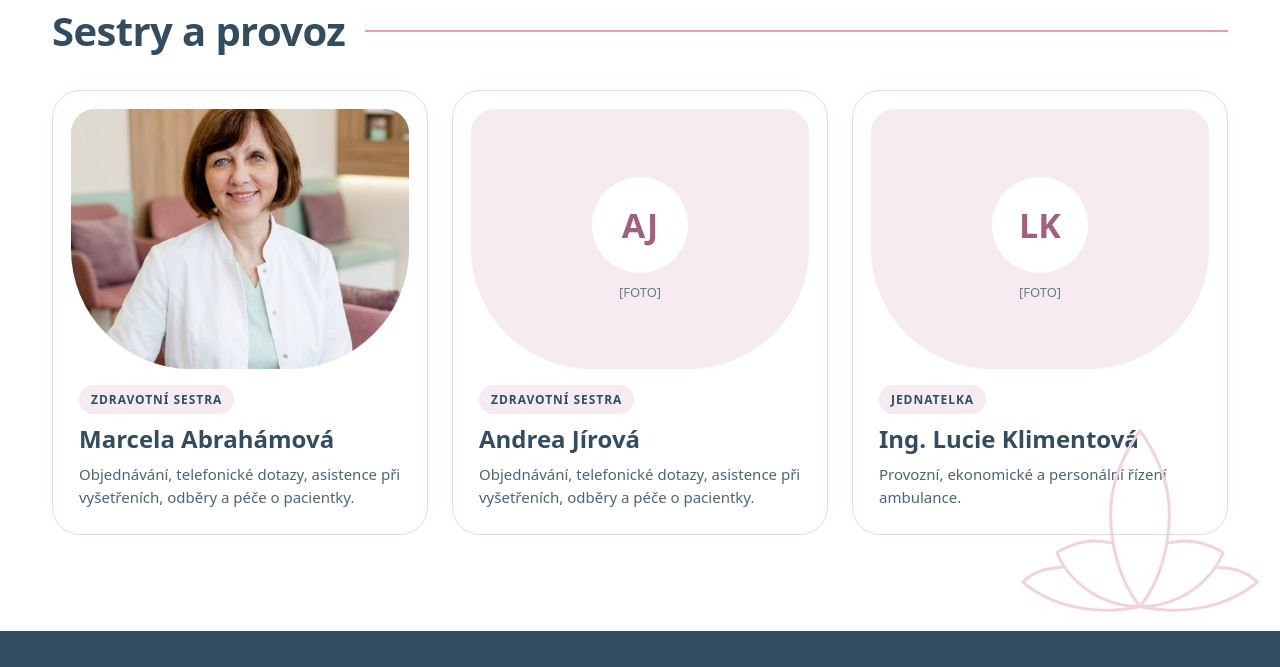
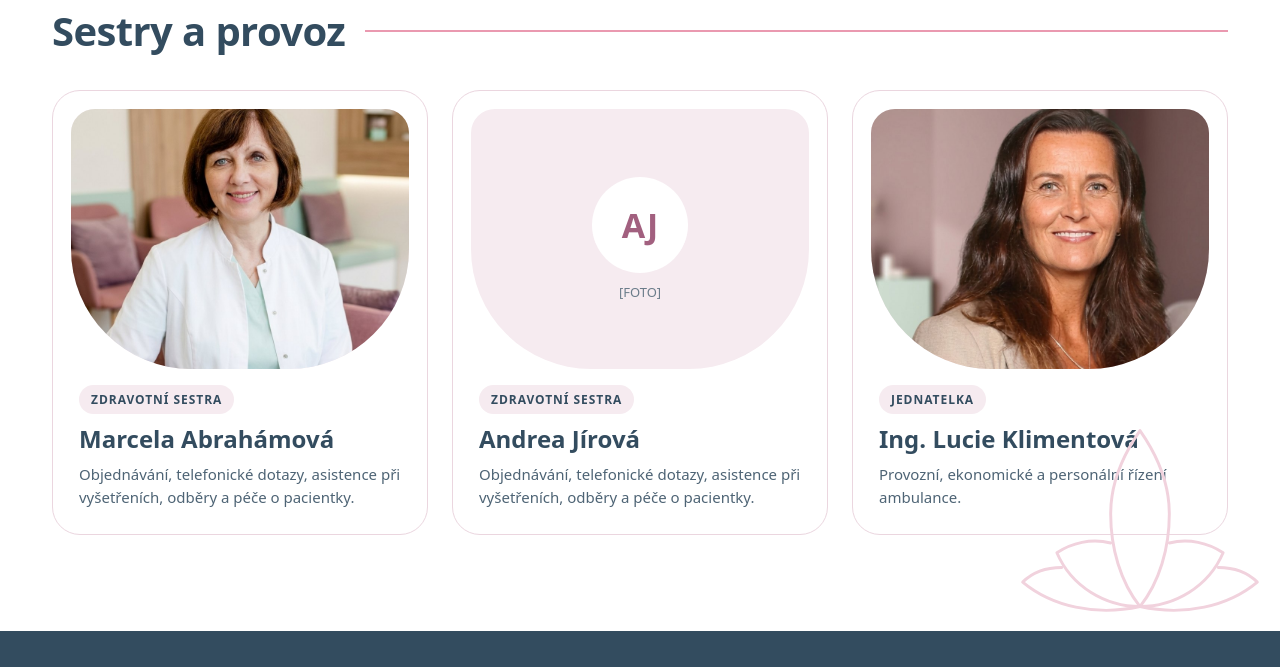
Before and after one commit to andreasignature/andrea, a plain HTML site: page klimed/tym.html in a window 1280 px wide. Shown: the part 1537-2204 px from the top of the page. Drawn offline with nearby package versions, Linux system fonts and the light colour scheme.

Commit message:
KLIMED: fotka Ing. Lucie Klimentové
Co-Authored-By: Claude Opus 5.5 <noreply@anthropic.com>
Claude-Session: https://claude.ai/code/session_01MEyizAE5fj4ewMVoXRBigN

```diff
--- a/klimed/tym.html
+++ b/klimed/tym.html
@@ -99,7 +99,7 @@ a{color:#A2607F}a:hover{color:#844A66}
 <span style="font-size: 15px; line-height: 1.5; color: #4E6475">Objednávání, telefonické dotazy, asistence při vyšetřeních, odběry a péče o pacientky.</span>
 </div>
 </article><article style="background: #FFFFFF; border: 1.5px solid #EBD6DF; border-radius: 28px; padding: 18px; display: flex; flex-direction: column; gap: 16px">
-<div style="height: 260px; border-radius: 24px 24px 120px 120px; background: #F6EBF0; display: flex; flex-direction: column; align-items: center; justify-content: center; gap: 10px"><span style="width: 96px; height: 96px; border-radius: 48px; background: #FFFFFF; display: flex; align-items: center; justify-content: center; font-family: ui-sans-serif, system-ui, -apple-system, BlinkMacSystemFont, 'Segoe UI', Roboto, 'Helvetica Neue', Arial, sans-serif; font-weight: 700; font-size: 34px; color: #A2607F">LK</span><span style="font-size: 13px; color: #6B7C8A">[FOTO]</span></div>
+<div style="height: 260px; border-radius: 24px 24px 120px 120px; overflow: hidden; background: #F6EBF0"><img src="/klimed/img/lucie-klimentova.jpg" alt="Ing. Lucie Klimentová" style="width: 100%; height: 100%; object-fit: cover; object-position: center 22%; display: block"></div>
 <div style="padding: 0 8px 8px; display: flex; flex-direction: column; gap: 8px">
 <span style="align-self: flex-start; background: #F6EBF0; color: #334C5F; font-size: 12px; font-weight: 700; letter-spacing: 0.08em; text-transform: uppercase; padding: 6px 12px; border-radius: 999px">Jednatelka</span>
 <h3 style="margin: 0; font-family: ui-sans-serif, system-ui, -apple-system, BlinkMacSystemFont, 'Segoe UI', Roboto, 'Helvetica Neue', Arial, sans-serif; font-size: 24px; font-weight: 600">Ing. Lucie Klimentová</h3>
```
Also changed, not shown: klimed/img/lucie-klimentova.jpg (added).
